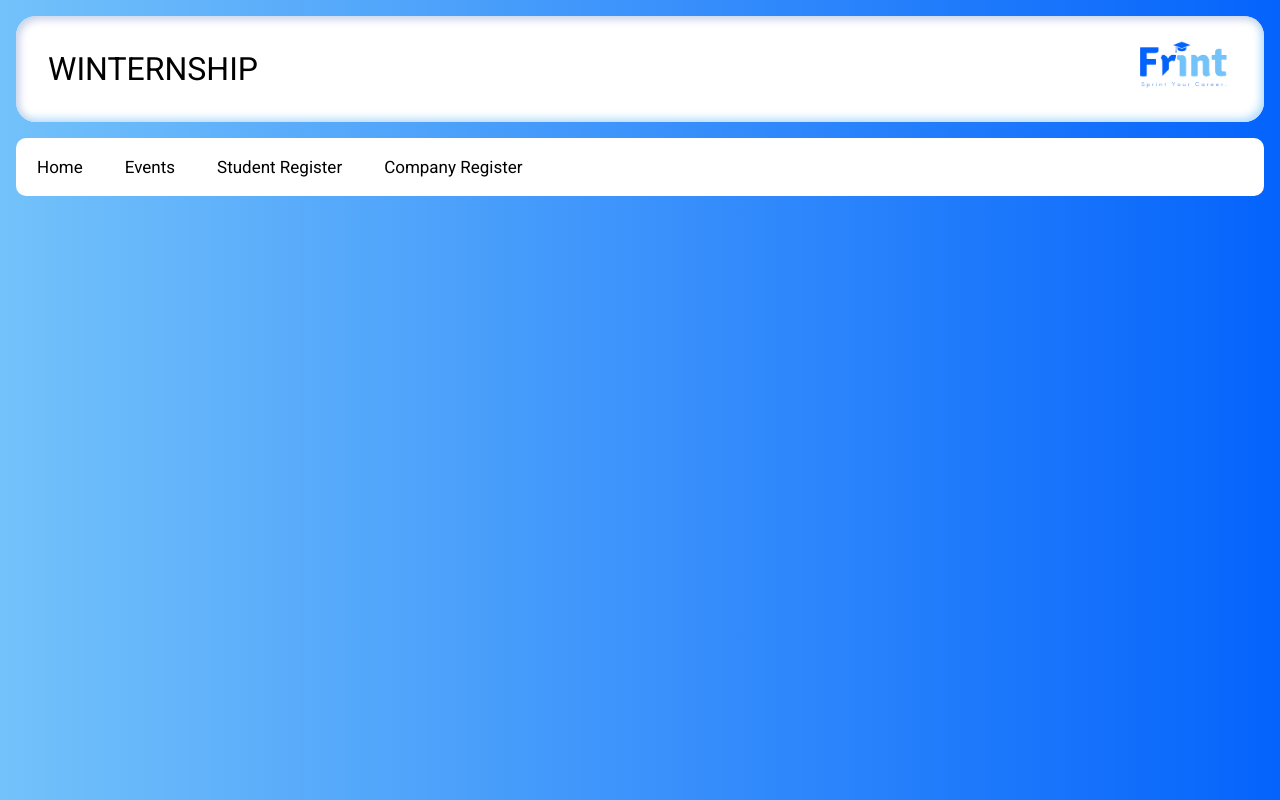
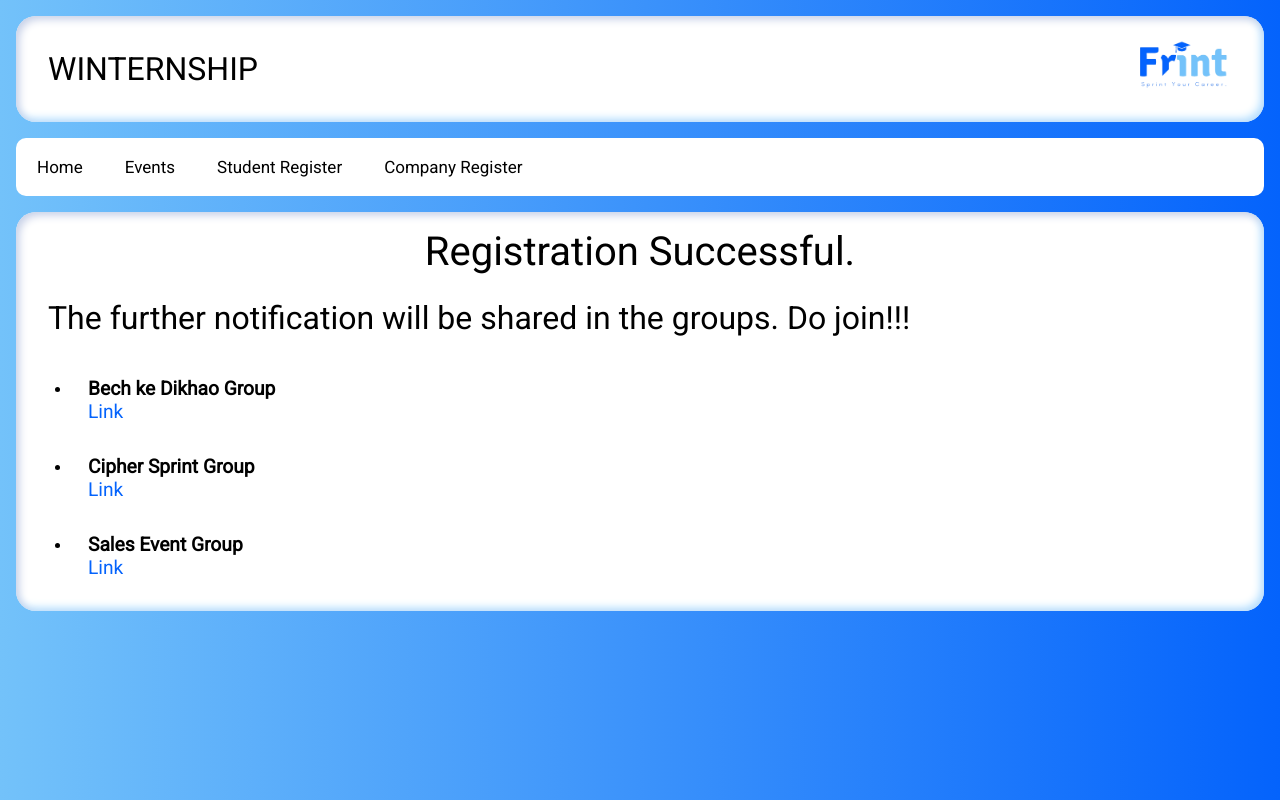
Before and after one commit to ritavkashyap123/winternship-form, a React (Vite) app: page /links in a window 1280 px wide. Built offline with nearby package versions, Linux system fonts and the light colour scheme.

Commit message:
links updated

```diff
--- a/src/App.css
+++ b/src/App.css
@@ -259,6 +259,10 @@ button:hover {
   display: none;
 }
 
+.link {
+  color: #0463FC;
+}
+
 
 @media screen and (max-width:800px) {
   form {
--- a/src/App.jsx
+++ b/src/App.jsx
@@ -7,6 +7,7 @@ import CompanyForm from "./CompanyForm";
 import Navbar from "./Navbar";
 import "./App.css";
 import Header from "./Header";
+import Links from "./Links";
 
 const App = () => {
   return (
@@ -18,6 +19,7 @@ const App = () => {
         <Route path="/event" element={<Events />} />
         <Route path="/student-form" element={<StudentForm />} />
         <Route path="/company-form" element={<CompanyForm />} />
+        <Route path="/links" element={<Links />} />
       </Routes>
     </BrowserRouter>
   );
--- /dev/null
+++ b/src/Links.jsx
@@ -0,0 +1,39 @@
+import React from "react";
+import { Link } from "react-router-dom";
+
+const Links = () => {
+  return (
+    <div className="box">
+      <div className="head">Registration Successful.</div>
+
+      <div className="head1">
+        The further notification will be shared in the groups. Do join!!!
+      </div>
+      <ul>
+        <li>
+          <div className="head2">
+            <b>Bech ke Dikhao Group </b>
+            <br />
+            <Link to="/" className="link">Link</Link>
+          </div>
+        </li>
+        <li>
+          <div className="head2">
+            <b>Cipher Sprint Group</b>
+            <br />
+            <Link to="/" className="link">Link</Link>
+          </div>
+        </li>
+        <li>
+          <div className="head2">
+            <b>Sales Event Group </b>
+            <br />
+            <Link to="/" className="link">Link</Link>
+          </div>
+        </li>
+      </ul>
+    </div>
+  );
+};
+
+export default Links;
--- a/src/StudentForm.jsx
+++ b/src/StudentForm.jsx
@@ -2,8 +2,11 @@ import React, { useState } from "react";
 import { FaChevronDown, FaChevronUp } from "react-icons/fa";
 import { db } from "./firebaseUtils";
 import { collection, addDoc } from "firebase/firestore";
+import { useNavigate } from "react-router-dom";
 
 const Form = () => {
+  const navigate = useNavigate();
+
   const [teamDetails, setTeamDetails] = useState(false);
   const [teamLeader, setTeamLeader] = useState(false);
   const [secondMember, setSecondMember] = useState(true);
@@ -294,8 +297,9 @@ const Form = () => {
       });
       // console.log("Document written with ID: ", docRef.id);
       alert("Registration Successful 👍");
-      const form = e.target;
-      form.reset();
+      // const form = e.target;
+      // form.reset();
+      navigate("/links")
     } catch (e) {
       // console.error("Error adding document: ", e);
       alert("Registration failed error: ", e);
```
Also changed, not shown: 5 other files (tests, documents, lock files or other folders).
